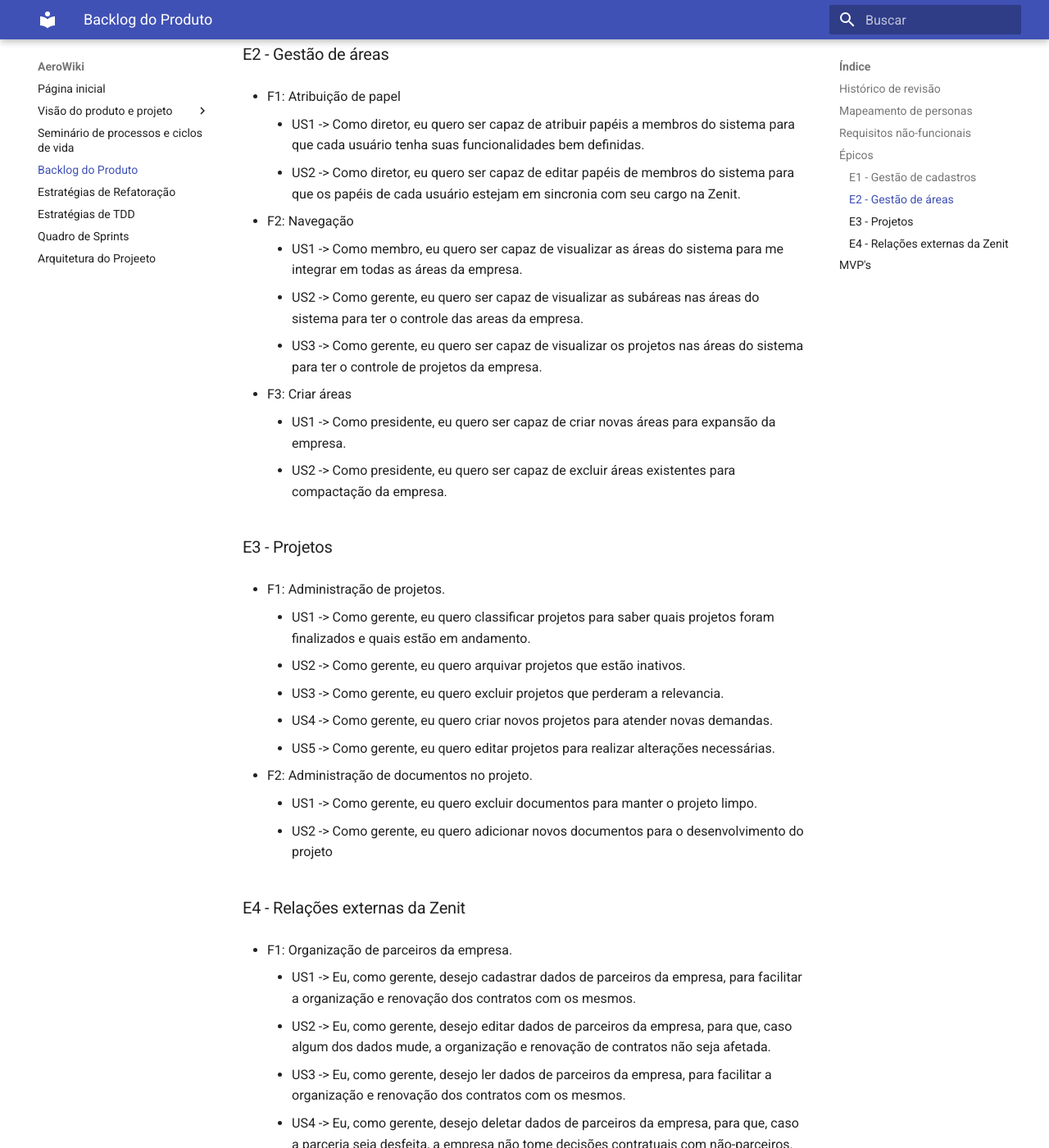
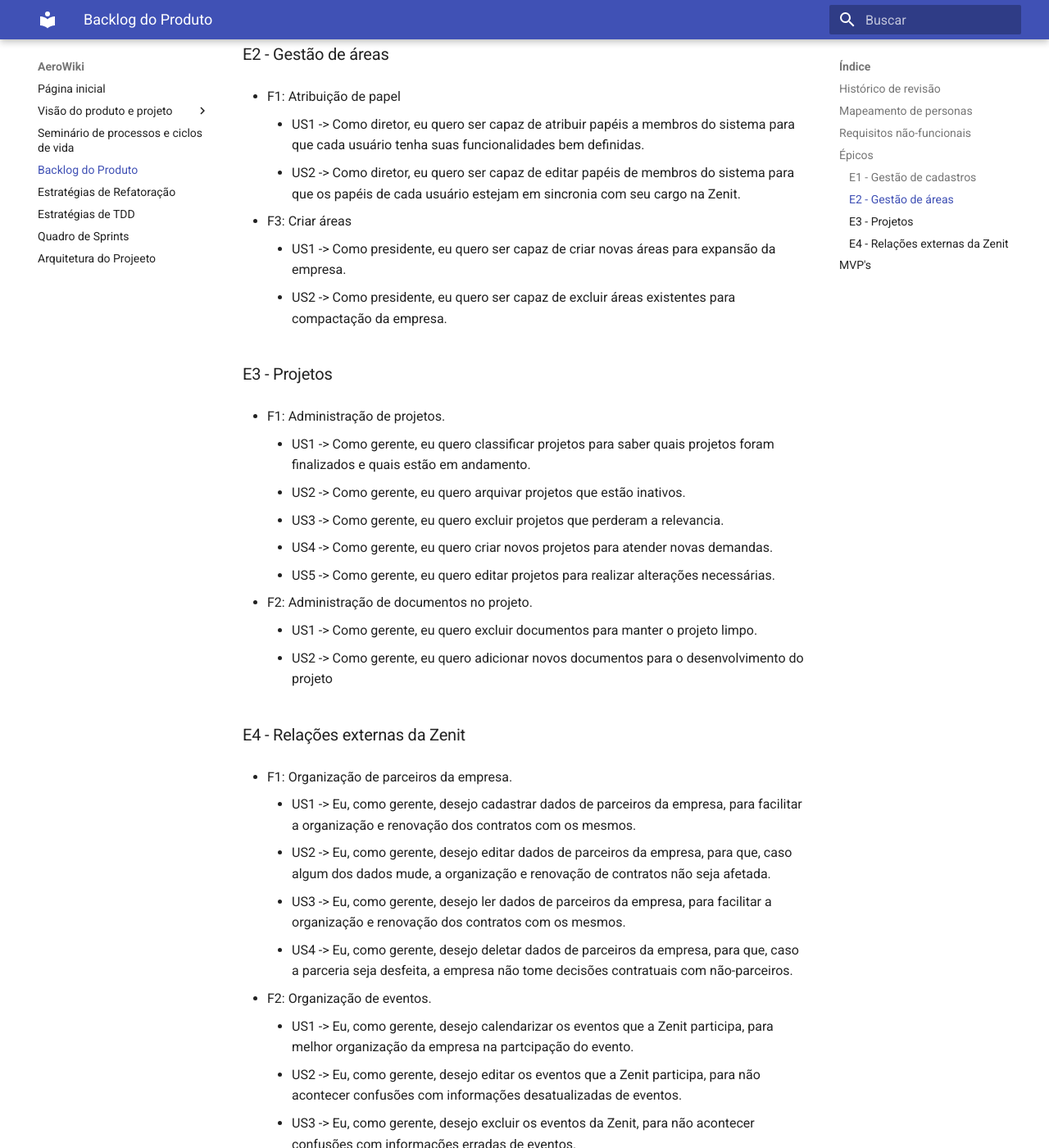
Before and after one commit to mdsreq-fga-unb/2022.2-AeroWiki, an MkDocs documentation site: the page built from gitpages/docs/backlog_do_podruto.md, in a window 1280 px wide and 1400 px high, scrolled down 2573 px. Shown: the whole window at 82% size. Built offline with MkDocs 1.6.1 and Material for MkDocs 9.7.7, drawn with Linux system fonts in a browser that asks for light colours; some of the changed text lies outside the part shown.

Commit message:
Update backlog_do_podruto.md

```diff
--- a/gitpages/docs/backlog_do_podruto.md
+++ b/gitpages/docs/backlog_do_podruto.md
@@ -49,11 +49,6 @@
     - US1 -> Como diretor, eu quero ser capaz de atribuir papéis a membros do sistema para que cada usuário tenha suas funcionalidades bem definidas.
     - US2 -> Como diretor, eu quero ser capaz de editar papéis de membros do sistema para que os papéis de cada usuário estejam em sincronia com seu cargo na Zenit.
 
-- F2: Navegação
-    - US1 -> Como membro, eu quero ser capaz de visualizar as áreas do sistema para me integrar em todas as áreas  da empresa.
-    - US2 -> Como gerente, eu quero ser capaz de visualizar as subáreas  nas áreas do sistema para ter o controle das areas da empresa.
-    - US3 -> Como gerente, eu quero ser capaz de visualizar os projetos nas áreas do sistema para ter o controle de projetos da empresa.
-
 - F3: Criar áreas
     - US1 -> Como presidente, eu quero ser capaz de criar novas áreas para expansão da empresa.
     - US2 -> Como presidente, eu quero ser capaz de excluir áreas existentes para compactação da empresa.
@@ -88,5 +83,5 @@
 
 | MVP | Funcionalidades | Objetivo |
 | :---: | :--------------------------: | -------- |
-| 1 | E1-F1<br>E1-F2<br>E2-F1<br>E2-F2 | Dar suporte de login, cadastramento e navegação no sisteama. |
+| 1 | E1-F1<br>E1-F2<br>E2-F1 | Dar suporte de login e cadastramento|
 | 2 | E3-F1<br>E3-F2<br>E4-F1<br>E4-F2  | Fazer a platarforma está altamente personalizável e usável para Zenit |
```
